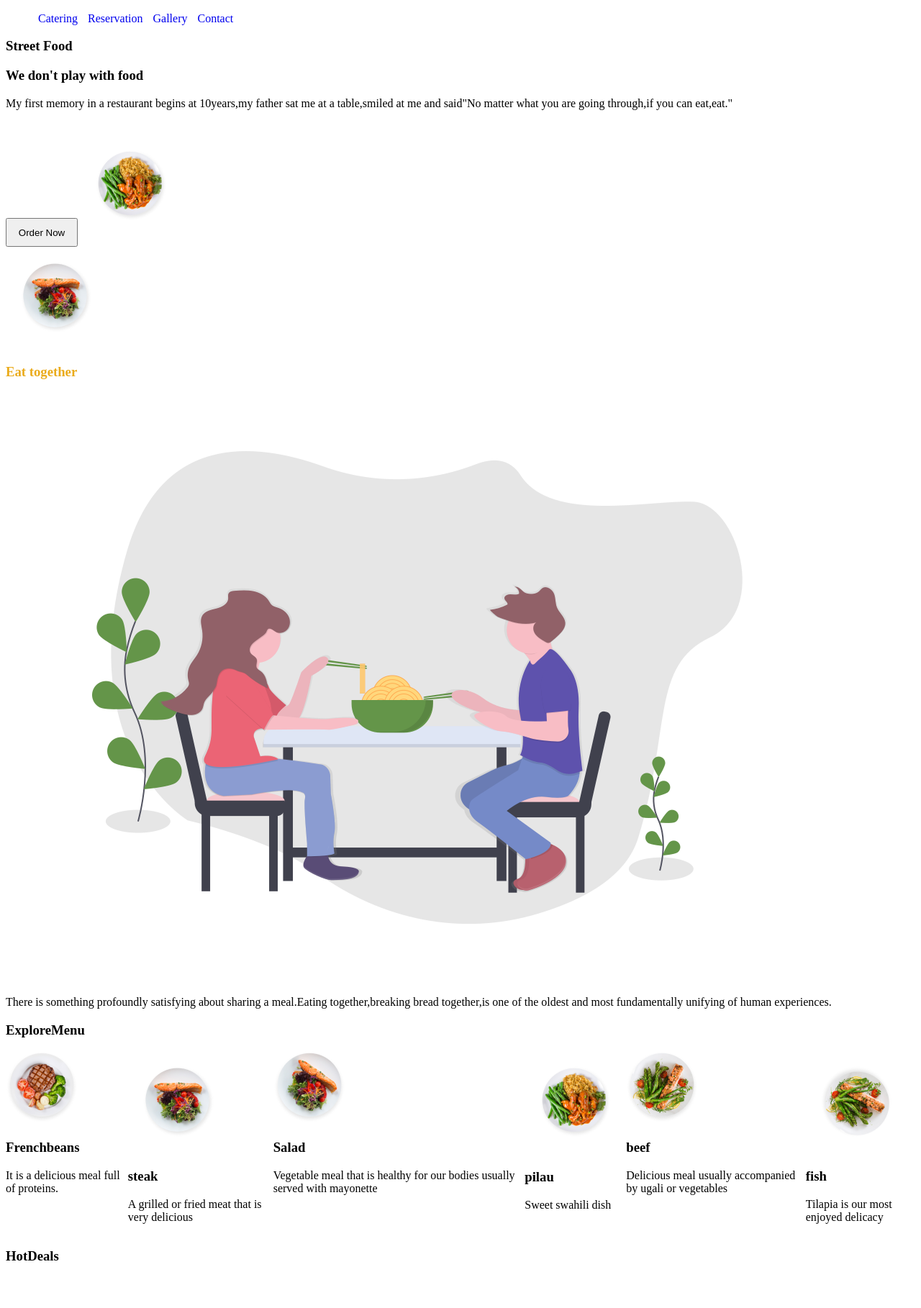
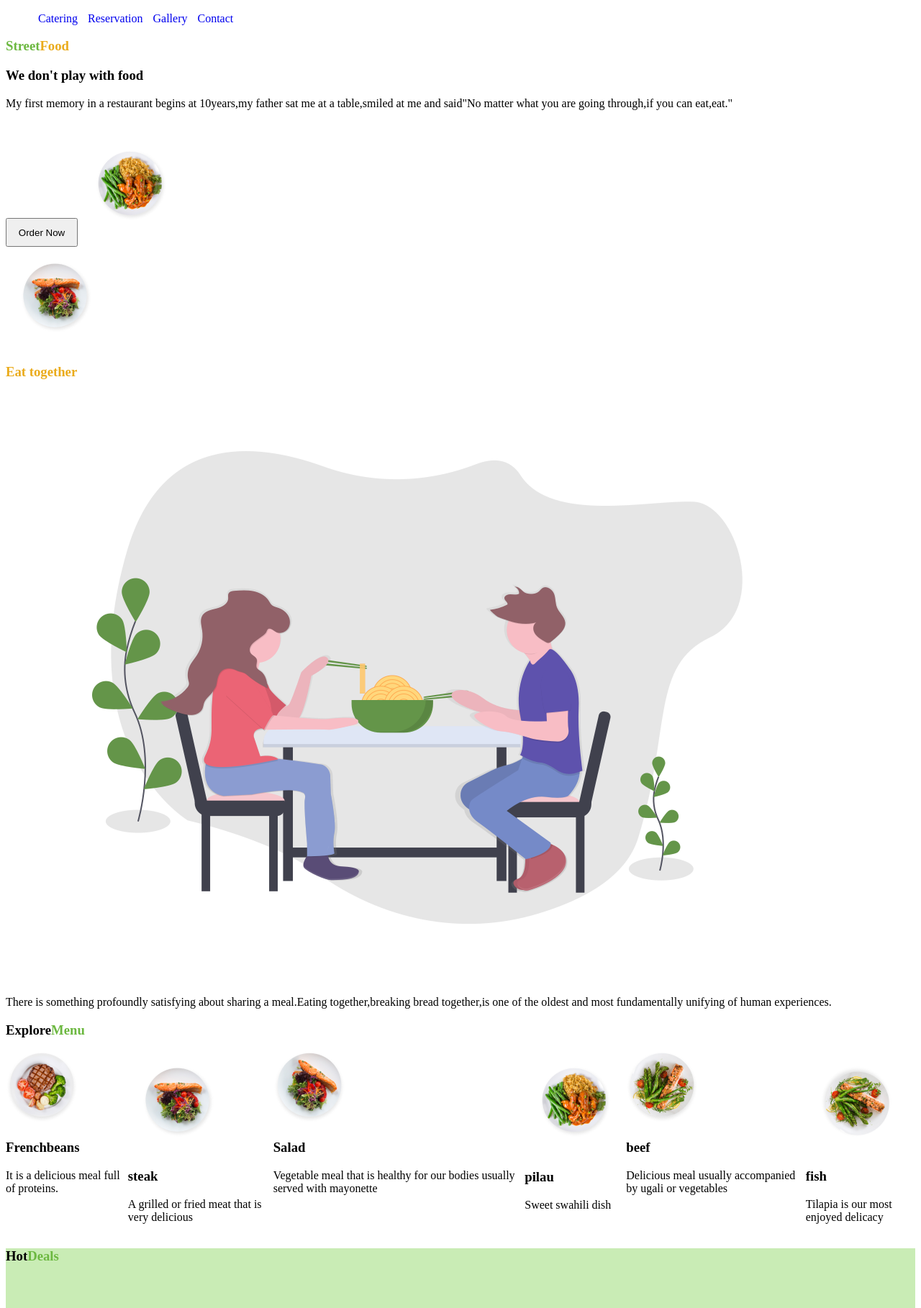
Before and after one commit to MadlynKemoi/Restaurant-s-landing-page-website, a plain HTML site: page index.html in a window 1280 px wide. Shown: the part 202-2020 px from the top of the page at 72% size. Drawn offline with Linux system fonts and the light colour scheme.

Commit message:
Add color to texts in html

```diff
--- a/index.css
+++ b/index.css
@@ -70,3 +70,24 @@ footer{
     flex-direction: row;
     justify-content: space-between;
 }
+.combo{
+    background-color:#C9ECB5 ;
+}
+#content>h3{
+    color:#6CB840  ;
+}
+#deals{
+    color:#6CB840 ;
+}
+#us{
+    color:#6CB840 ;
+}
+#Menu{
+    color:#6CB840 ;
+}
+.header1{
+    color:#6CB840 ;
+}
+#food{
+    color: #EAAB1B;
+}
--- a/index.html
+++ b/index.html
@@ -29,7 +29,7 @@
         </nav>
     </div>
     <div id="one">
-        <h3>Street Food</h3>
+        <h3 class="header1">Street<span id="food">Food</span></h3>
         <h3>We don't play with food</h3>
         <p>My first memory in a restaurant begins at 10years,my father sat me at a table,smiled at me and said"No matter what you are going through,if you can eat,eat."</p>
         <br>
```
